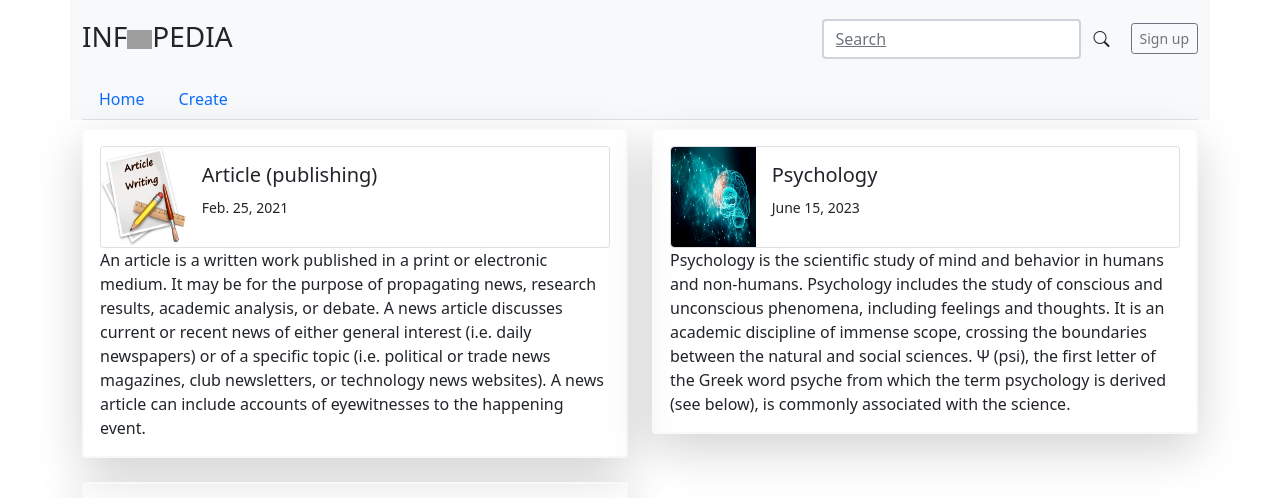
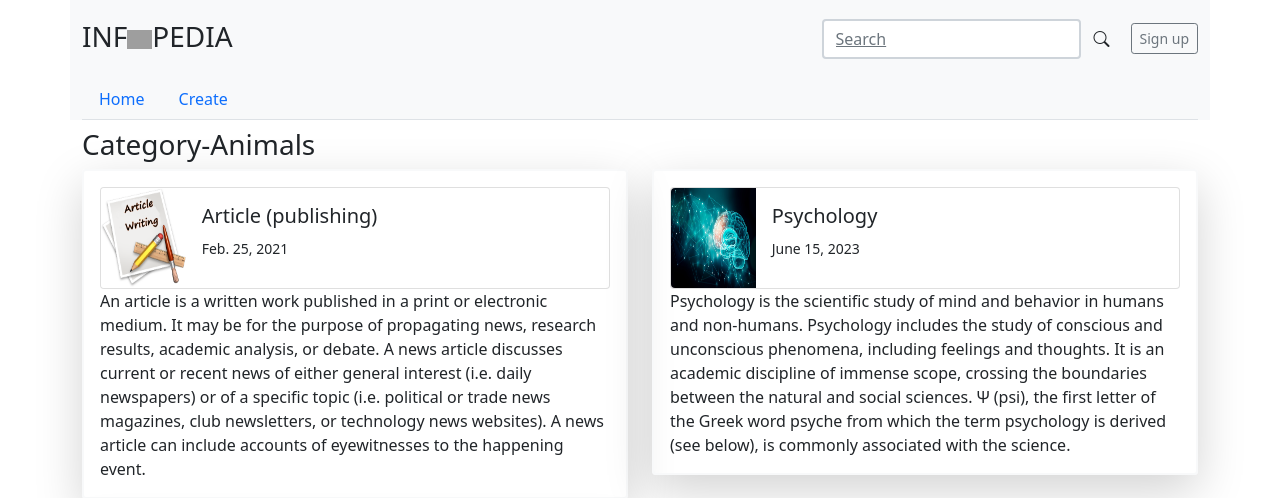
Before and after one commit to shrkntswn/Infopedia, a Django app: a page that uses index/templates/index/articles/category.html in a window 1280 px wide. Shown: the top 498 px of the page. Run offline with Django 3.2, Linux system fonts and the light colour scheme; data comes from the database, SQL or seed files in the repository; some libraries are stand-ins or nearby versions; grey boxes are pictures that could not be loaded.

Commit message:
screenshots updated

```diff
--- a/index/templates/index/articles/category.html
+++ b/index/templates/index/articles/category.html
@@ -11,6 +11,7 @@
 <main class="container">
 
   <div class="row mb-2">
+    <h3>{{category_title}}</h3>
     {% for article in articles %}
     <div class="col-md-6">
       <div class="row g-0 border border-2 border-light rounded overflow-hidden flex-md-row mb-4 shadow-lg h-md-250 position-relative">
```
Also changed, not shown: README.md, 1 other file.
